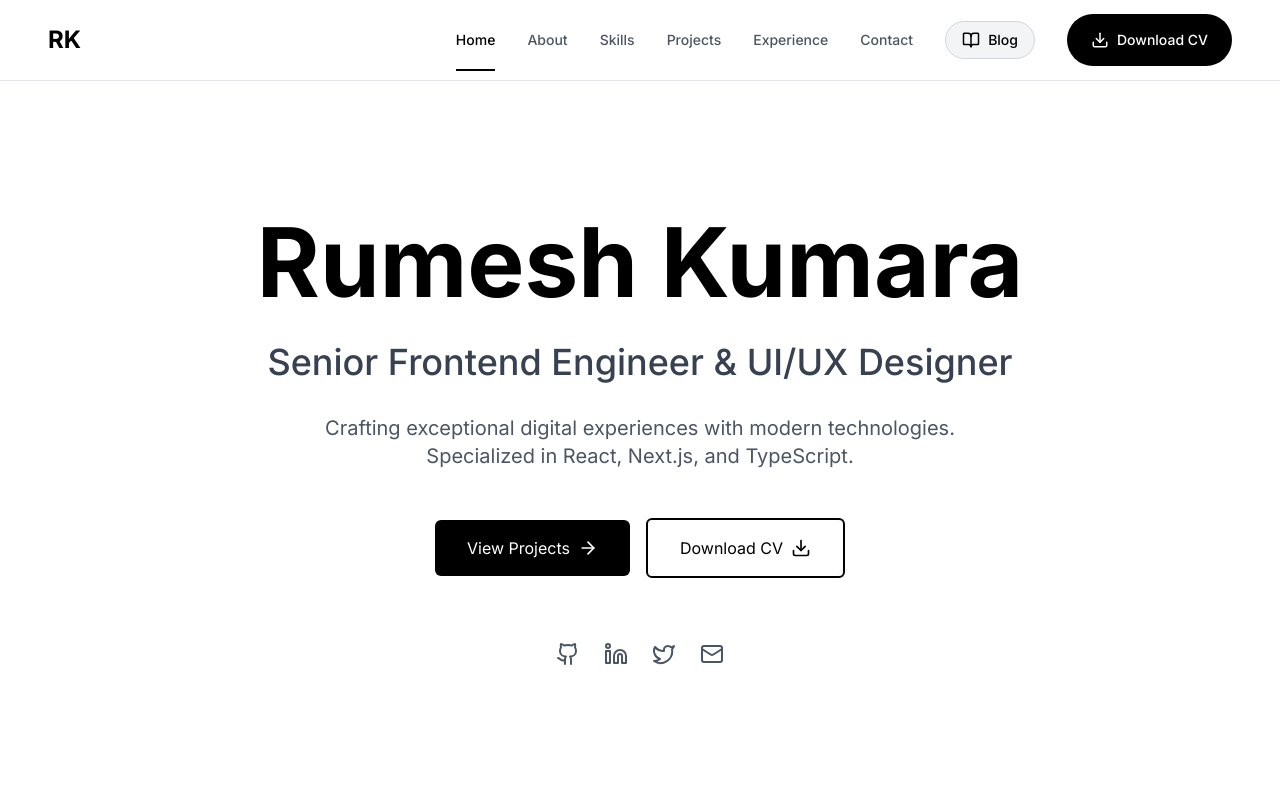
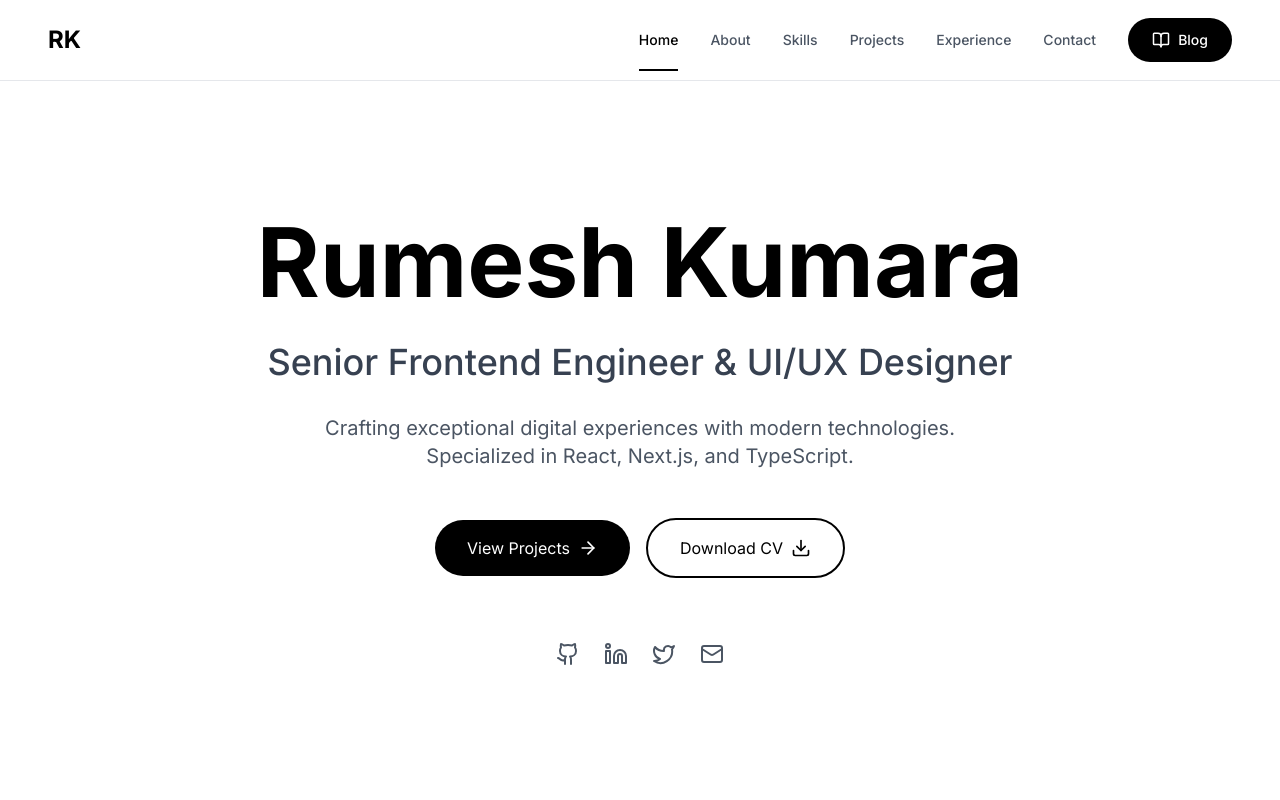
Before and after one commit to RumeshKumara/new-portfolio, a Next.js app: page / in a window 1280 px wide. Shown: the top 800 px of the page. Built offline with nearby package versions, Linux system fonts and the light colour scheme.

Commit message:
Refactor button styles in Hero and Navbar components for consistency and improved aesthetics

```diff
--- a/components/Hero.tsx
+++ b/components/Hero.tsx
@@ -76,7 +76,7 @@ export default function Hero({ onViewProjects, onContact }: HeroProps) {
           >
             <button
               onClick={handleViewProjects}
-              className="group px-8 py-4 bg-black text-white rounded-md hover:bg-accent-800 transition-all flex items-center gap-2"
+              className="group px-8 py-4 bg-black text-white rounded-full hover:bg-accent-800 transition-all flex items-center gap-2"
             >
               View Projects
               <ArrowRight
@@ -86,7 +86,7 @@ export default function Hero({ onViewProjects, onContact }: HeroProps) {
             </button>
             <button
               onClick={handleContact}
-              className="px-8 py-4 border-2 border-black text-black rounded-md hover:bg-black hover:text-white transition-all flex items-center gap-2"
+              className="px-8 py-4 border-2 border-black text-black rounded-full hover:bg-black hover:text-white transition-all flex items-center gap-2"
             >
               Download CV
               <Download size={20} />
--- a/components/Navbar.tsx
+++ b/components/Navbar.tsx
@@ -2,7 +2,7 @@
 
 import { useState, useEffect } from "react";
 import Link from "next/link";
-import { Menu, X, BookOpen, Download } from "lucide-react";
+import { Menu, X, BookOpen } from "lucide-react";
 import { motion, AnimatePresence } from "framer-motion";
 
 const navItems = [
@@ -92,27 +92,16 @@ export default function Navbar() {
               </a>
             ))}
 
-            {/* Blog Link - Focused */}
+            {/* Blog Link */}
             <a
               href="https://medium.com/@rumeshkumara"
               target="_blank"
               rel="noopener noreferrer"
-              className="flex items-center gap-2 px-4 py-2 text-sm font-medium bg-accent-100 text-black hover:bg-accent-200 rounded-full transition-all hover:scale-105 border border-accent-300 focus:outline-none focus:ring-2 focus:ring-black focus:ring-offset-2"
+              className="flex items-center gap-2 px-6 py-3 text-sm font-medium bg-black text-white hover:bg-accent-800 rounded-full transition-all hover:scale-105 focus:outline-none focus:ring-2 focus:ring-black focus:ring-offset-2"
               title="Visit my blog"
             >
               <BookOpen size={18} />
               <span>Blog</span>
-            </a>
-
-            {/* Download CV Button */}
-            <a
-              href="/cv.pdf"
-              download
-              className="flex items-center gap-2 px-6 py-4 bg-black text-white rounded-full hover:bg-accent-800 transition-colors text-sm font-medium"
-              title="Download CV"
-            >
-              <Download size={18} />
-              <span>Download CV</span>
             </a>
           </div>
 
@@ -153,25 +142,15 @@ export default function Navbar() {
                 </a>
               ))}
 
-              {/* Blog Link Mobile - Focused */}
+              {/* Blog Link Mobile */}
               <a
                 href="https://medium.com/@rumeshkumara"
                 target="_blank"
                 rel="noopener noreferrer"
-                className="flex items-center gap-2 px-6 py-3 text-lg font-medium bg-accent-100 text-black hover:bg-accent-200 rounded-full transition-all w-fit border border-accent-300 focus:outline-none focus:ring-2 focus:ring-black focus:ring-offset-2"
+                className="flex items-center gap-2 px-6 py-3 text-lg font-medium bg-black text-white hover:bg-accent-800 rounded-full transition-all w-fit focus:outline-none focus:ring-2 focus:ring-white focus:ring-offset-2"
               >
                 <BookOpen size={20} />
                 <span>Blog</span>
-              </a>
-
-              {/* Download CV Button Mobile */}
-              <a
-                href="/cv.pdf"
-                download
-                className="flex items-center gap-2 px-6 py-4 bg-black text-white rounded-full hover:bg-accent-800 transition-colors text-lg font-medium w-fit"
-              >
-                <Download size={20} />
-                <span>Download CV</span>
               </a>
             </div>
           </motion.div>
```
